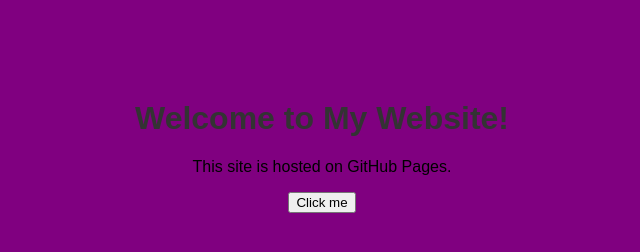
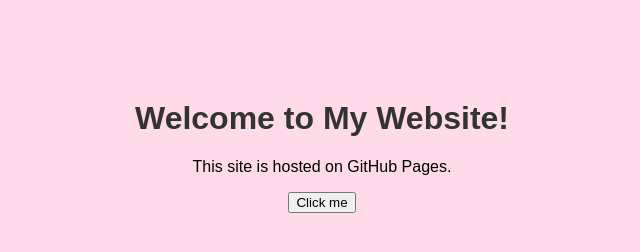
Before and after one commit to Nikita121227/mywebpage, a plain HTML site: page index.html in a window 1280 px wide. Shown: the whole page, without its empty margins (318-958 px from the left). Drawn offline with Linux system fonts and the light colour scheme.

Commit message:
Update style.css

```diff
--- a/style.css
+++ b/style.css
@@ -1,5 +1,5 @@
 body {
-  background-color: #800080;
+  background-color: #ffDBE9;
   font-family: Arial, sans-serif;
   text-align: center;
   margin-top: 100px;
```
